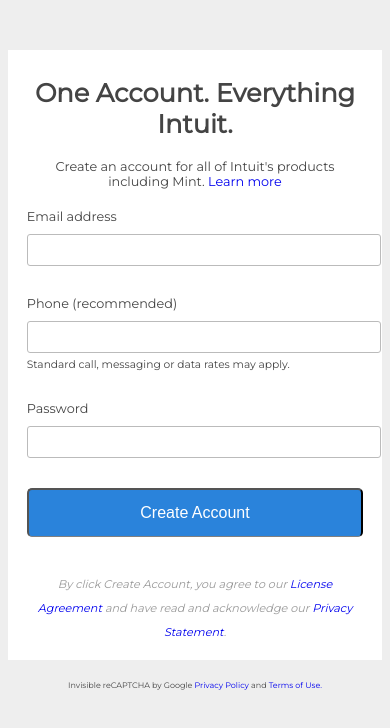
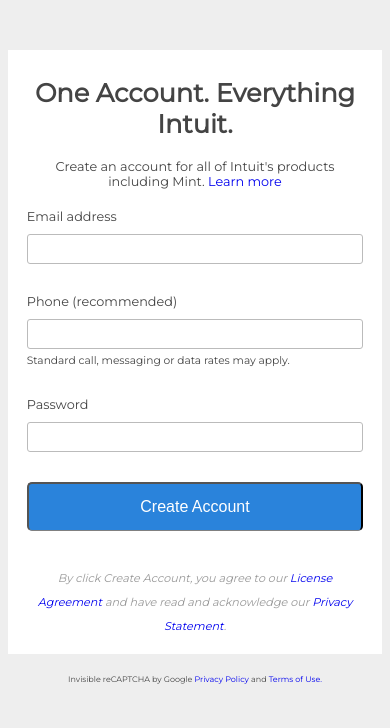
Before and after one commit to JimmyNeutron8/signup-form, a plain HTML site: page index.html in a window 390 px wide. Drawn offline with Linux system fonts and the light colour scheme.

Commit message:
Fixed responsive stuff

```diff
--- a/style.css
+++ b/style.css
@@ -26,11 +26,16 @@
 input[type="email"],
 input[type="number"],
 input[type="password"] {
+            box-sizing: border-box;
+       -moz-box-sizing: border-box;
+        -ms-box-sizing: border-box;
+    -webkit-box-sizing: border-box;
+
     height: 30px;
     border-radius: 3px;
     border: 1px solid #bbb;
+    margin: 10px auto 30px auto;
     width: 100%;
-    margin: 10px 0 30px 0;
     display: block;
     font-size: 1rem;
     padding: 0 8px;
@@ -79,7 +84,7 @@
     padding: 0;
 }
 
-@media only screen and (max-width: 400px) {
+@media only screen and (max-width: 420px) {
     .form-card {
         margin-right: 0;
         margin-left: 0;
```
